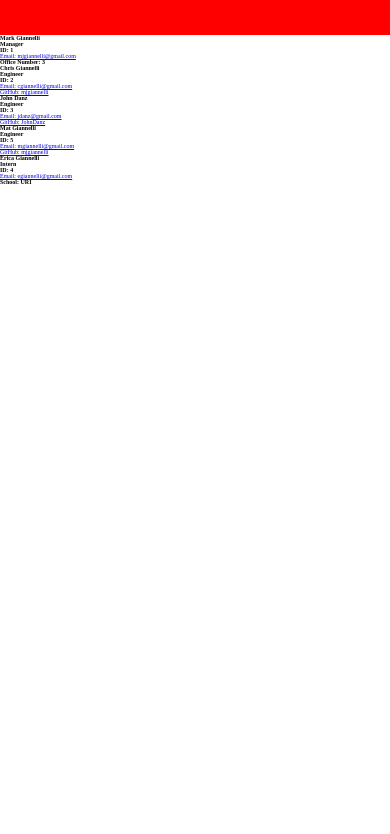
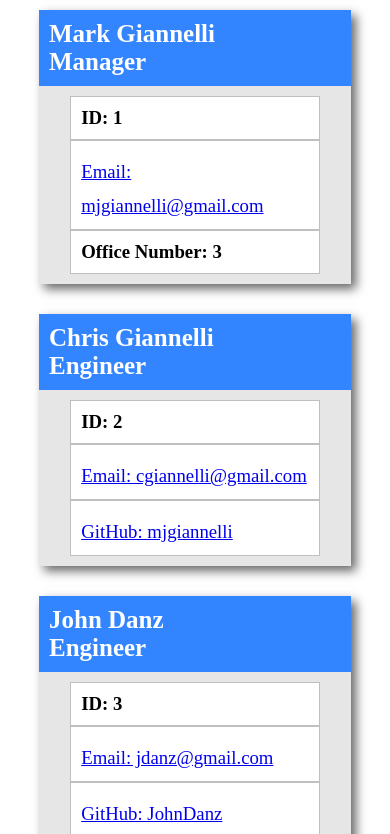
Before and after one commit to mjgiannelli/challenge-10-team-profile-generator, a website: page dist/index.html in a window 390 px wide. Shown: the part 123-957 px from the top of the page. Before the commit the page ends 844 px from the top, so only its background shows below. Drawn offline with Linux system fonts and the light colour scheme.

Commit message:
add complete style for mobile screen size

```diff
--- a/dist/index.html
+++ b/dist/index.html
@@ -1,4 +1,3 @@
-
 <!DOCTYPE html>
 <html lang="en">
 
@@ -16,9 +15,8 @@
     <h1>My Team<h1>
   </header>
   <main class="container">
-      <div class='row'>
 
-    <section class='row-cards'>
+    <section class='row'>
       <div class='col'>
 
         <div class='card-container'>
@@ -42,9 +40,9 @@
             </div>
           </div>
         </div>
+      </div>
 
-
-
+      <div class='col'>
         <div class='card-container'>
           <div class='card-title-row'>
             <div class='card-col-title'>
@@ -66,7 +64,9 @@
             </div>
           </div>
         </div>
+      </div>
 
+      <div class='col'>
         <div class='card-container'>
           <div class='card-title-row'>
             <div class='card-col-title'>
@@ -88,7 +88,9 @@
             </div>
           </div>
         </div>
+      </div>
 
+      <div class='col'>
         <div class='card-container'>
           <div class='card-title-row'>
             <div class='card-col-title'>
@@ -110,9 +112,11 @@
             </div>
           </div>
         </div>
+      </div>
 
 
 
+      <div class='col'>
         <div class='card-container'>
           <div class='card-title-row'>
             <div class='card-col-title'>
@@ -134,11 +138,13 @@
             </div>
           </div>
         </div>
+      </div>
 
-      </div>
+
+
     </section>
 
-      </div>
   </main>
 </body>
+
 </html>
--- a/dist/style.css
+++ b/dist/style.css
@@ -12,16 +12,66 @@ body { min-height: 100vh; }
 /* // Extra small devices (portrait phones, less than 576px) */
 @media (max-width: 576px) {
     header {
-        background-color: red;
+        background-color: #ff4d4d;
         width: 100%;
         font-size: 8rem;
-        padding: 5rem;
+        padding: 3rem;
         text-align: center;
     }
 
     header h1 {
         color: white;
     }
+
+    .container {
+        width: 80%;
+        margin: 0 auto;
+        min-height: 100vh;
+    }
+
+    .row {
+        display: flex;
+        flex-wrap: wrap;
+    }
+
+    .col {
+        width: 100%;
+        text-align: center;
+        margin: 1.5rem 0;
+    }
+
+    .card-container {
+        box-shadow: 0.5rem 0.5rem 1rem #666666;
+    }
+
+    .card-title-row {
+        background-color: #3385ff;
+        text-align: left;
+        color: white;
+        padding: 1rem;
+    }
+    .card-col-title {
+        font-size: 4rem;
+    }
+
+    .card-body-row {
+        display: flex;
+        flex-wrap: wrap;
+        background-color: #e6e6e6;
+        padding: 1rem 0;
+    }
+
+    .card-col-body {
+        font-size: 3rem;
+        background-color: white;
+        width: 80%;
+        margin: 0 auto;
+        border: .1rem solid #bfbfbf;
+        text-align: left;
+        padding: 1rem;
+    }
+
+
 }
 
 /* // Small devices (landscape phones, 576px and up) */
```
Lines whose indentation alone changed are shown as unchanged.
